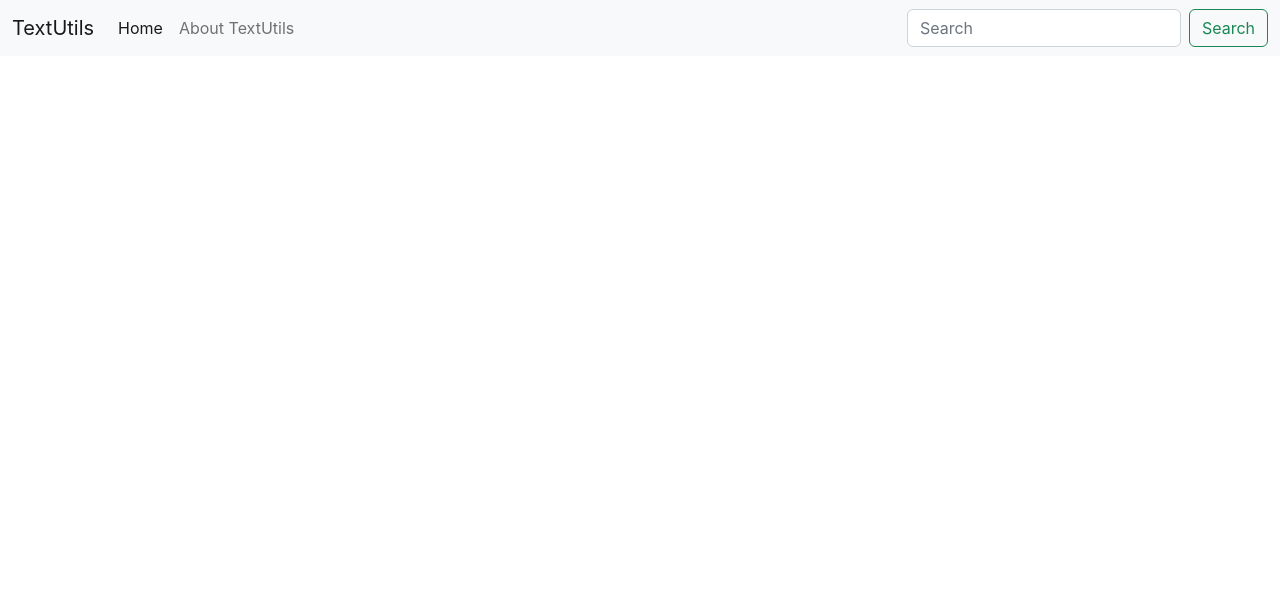
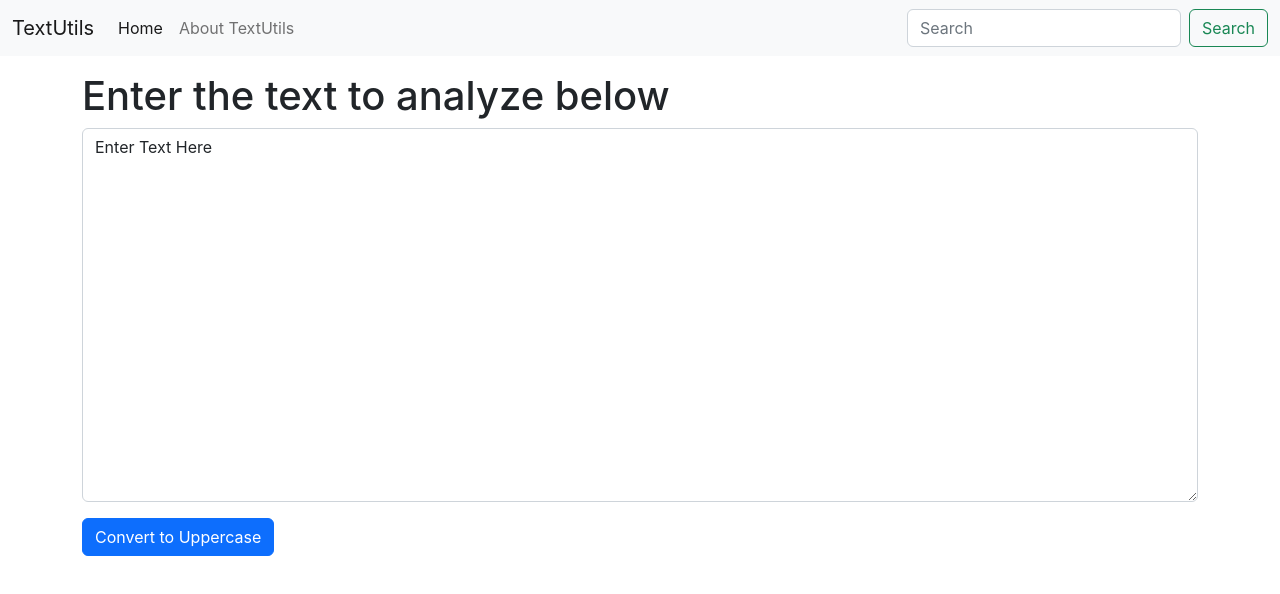
Before and after one commit to sprajwal11/TextUtils, a React (Create React App) app: page / in a window 1280 px wide. Shown: the top 594 px of the page. Built offline with nearby package versions, Linux system fonts and the light colour scheme.

Commit message:
removed props warnings

```diff
--- a/src/App.js
+++ b/src/App.js
@@ -1,11 +1,17 @@
 // import logo from './logo.svg';
 import './App.css';
 import Navbar from './components/Navbar';
+import TextForm from './components/TextForm';
+
 
 function App() {
   return (
     <>
       <Navbar title="TextUtils" about="About TextUtils"/>
+
+      <div className="container my-3">
+        <TextForm heading="Enter the text to analyze below"/>
+        </div>
     </>
   );
 }
--- /dev/null
+++ b/src/components/TextForm.js
@@ -0,0 +1,19 @@
+/* eslint-disable import/no-anonymous-default-export */
+import React,{useState} from 'react'
+
+
+export default function
+(props) {
+    const[text,setText]=useState('Enter Text Here');
+    //setText("Write here");
+
+     return (
+    <div>
+        <h1>{props.heading}</h1>
+        <div className="mb-3">
+        <textarea className="form-control" value={text} id="mybox" rows="15"></textarea>
+        </div>
+        <button className="btn btn-primary">Convert to Uppercase</button>
+    </div>
+  )
+}
```
